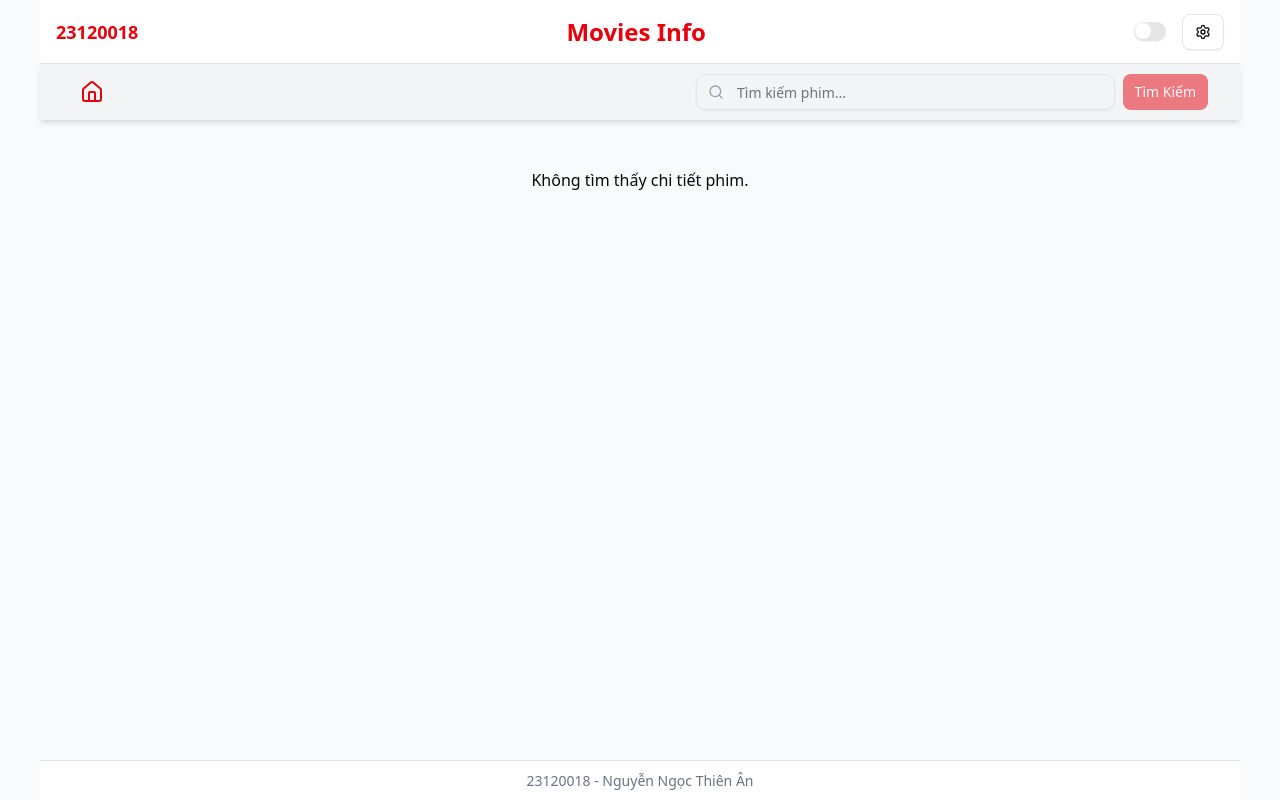
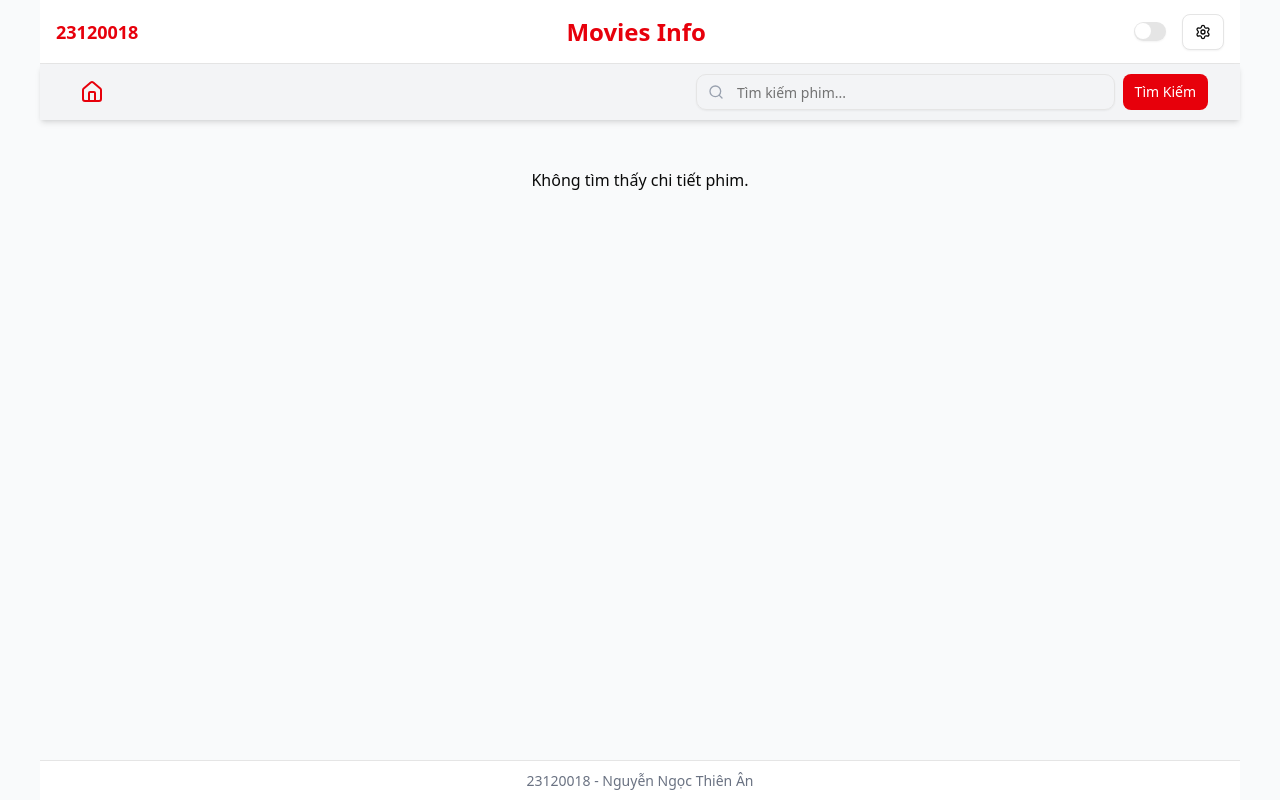
Before and after one commit to ThienAn1307/23120018_WEB_BTCN2, a React (Vite) app in the folder 23120018_BTCN2/: page /movie-detail in a window 1280 px wide. Built offline with nearby package versions, Linux system fonts and the light colour scheme.

Commit message:
feat: integrate NavBar with MovieContext and disable search on SearchPage

```diff
--- a/23120018_BTCN2/src/components/NavBar.jsx
+++ b/23120018_BTCN2/src/components/NavBar.jsx
@@ -1,24 +1,41 @@
 import React, { useState } from 'react';
-import { Link, useNavigate } from 'react-router-dom';
+import { Link, useNavigate, useLocation } from 'react-router-dom';
 import { Search, Home } from 'lucide-react';
 import { Button } from './ui/button';
 import { Input } from './ui/input';
 import { useLoading } from '../context/LoadingContext';
+import { useMovies } from '../context/MovieContext';
 
 export const Navbar = () => {
     const [searchTerm, setSearchTerm] = useState('');
     const navigate = useNavigate();
+    const location = useLocation();
     const { startLoading, stopLoading } = useLoading();
+    const { searchMovies } = useMovies();
+
+    // Check if on search page
+    const isOnSearchPage = location.pathname === '/search';
 
     // Xử lý khi người dùng nhấn Enter hoặc nút Search
-    const handleSearch = (e) => {
+    const handleSearch = async (e) => {
         e.preventDefault();
+
+        // Disable search khi đang ở SearchPage
+        if (isOnSearchPage) {
+            setSearchTerm('');
+            return;
+        }
+
         if (searchTerm.trim()) {
-            startLoading();
-            setTimeout(() => {
-                navigate(`/search?query=${encodeURIComponent(searchTerm.trim())}`);
-                stopLoading();
-            }, 500);
+            try {
+                const results = await searchMovies(searchTerm.trim(), { q: searchTerm.trim() }, 100);
+
+                // Điều hướng đến trang search sau khi fetch xong
+                navigate(`/search?q=${encodeURIComponent(searchTerm.trim())}`);
+                setSearchTerm('');
+            } catch (error) {
+                console.error('❌ Lỗi tìm kiếm:', error.message);
+            }
         }
     };
 
@@ -59,11 +76,11 @@
                     {/* Search Button */}
                     <Button
                         type="submit"
-                        className="bg-red-600 hover:bg-red-400 dark:bg-red-400 dark:hover:bg-red-500 text-white font-medium px-4 py-2"
-                        disabled={!searchTerm.trim()}
+                        className={`${isOnSearchPage ? 'bg-gray-400 cursor-not-allowed' : 'bg-red-600 hover:bg-red-400'} dark:bg-red-400 dark:hover:bg-red-500 text-white font-medium px-4 py-2`}
+                        disabled={isOnSearchPage}
                     >
                         <Search className="h-5 w-5 md:hidden" />
-                        <span className="hidden md:inline">Tìm Kiếm</span>
+                        <span className="hidden md:inline">{isOnSearchPage ? 'Dùng tìm kiếm nâng cao' : 'Tìm Kiếm'}</span>
                     </Button>
                 </form>
 
```
